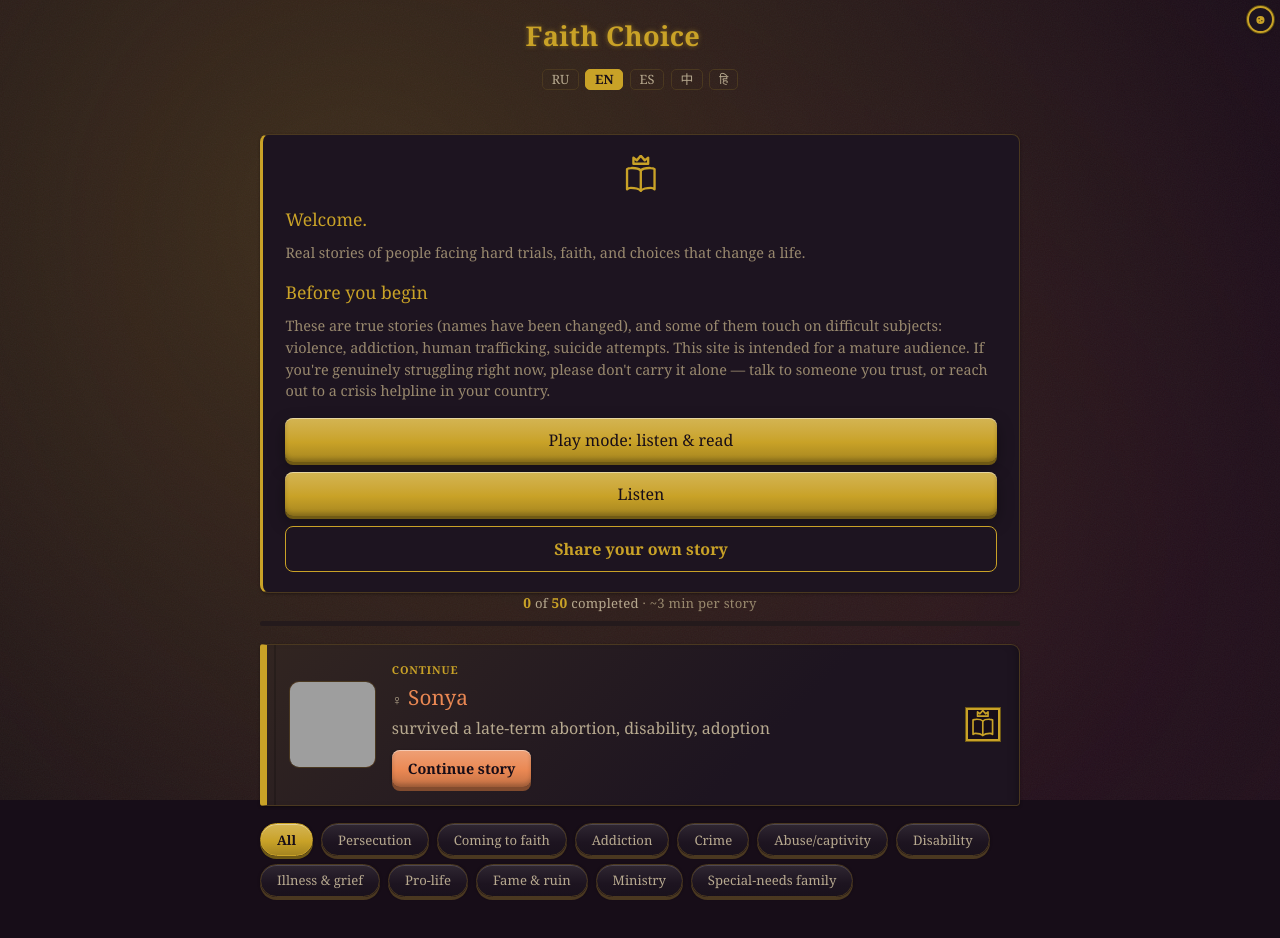
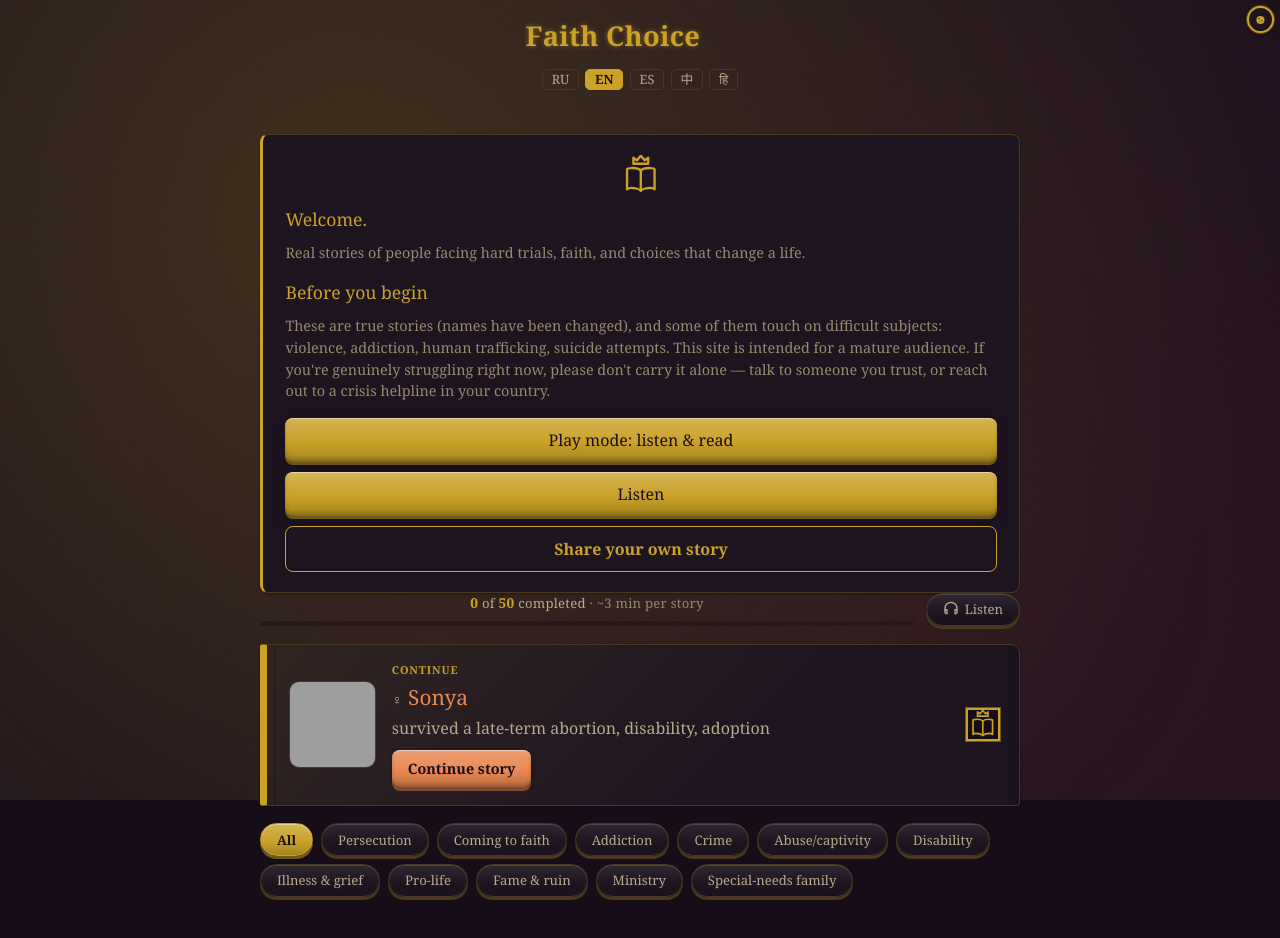
Before and after one commit to ramil996312-ship-it/faithchoice-game, a website: page index.html in a window 1280 px wide. Drawn offline with Linux system fonts and the light colour scheme; grey boxes are pictures that could not be loaded.

Commit message:
feat: кнопка "Слушать" на экране списка историй — запускает режим непрерывного прослушивания прямо из меню, не только с экрана приветствия

```diff
--- a/app.js
+++ b/app.js
@@ -98,6 +98,7 @@ const topRightEl = document.getElementById('topRight');
 const mainEl = document.querySelector('main');
 const offlineBtnEl = document.getElementById('btnOfflineDownload');
 const menuProgressEl = document.getElementById('menuProgress');
+const btnListenModeEl = document.getElementById('btnListenMode');
 const continueCardEl = document.getElementById('continueCard');
 const catChipsEl = document.getElementById('catChips');
 const storiesScreenEl = document.getElementById('storiesScreen');
@@ -643,6 +644,9 @@ function scheduleAutoListenClick() {
   }, 1400);
 }
 if (autoListenBtn) autoListenBtn.addEventListener('click', () => setAutoListen(!autoListen));
+// Тот же вход в "слушать всё подряд", что и btnEnterListen на экране приветствия (см.
+// startContinuousListen ниже), но доступный прямо со списка историй — не только при первом входе.
+if (btnListenModeEl) btnListenModeEl.addEventListener('click', () => startContinuousListen());
 // Хук паузы для активно звучащей озвучки. speakAndReveal подставляет сюда pause/resume/abandon,
 // пока управляет конкретным <audio> текущей сцены.
 let activeVoicePause = null;
@@ -818,6 +822,8 @@ function applyStaticText() {
   } else {
     document.getElementById('btnAgeGateContinue').textContent = t('ageGateButton');
   }
+  const btnListenModeLabelEl = document.getElementById('btnListenModeLabel');
+  if (btnListenModeLabelEl) btnListenModeLabelEl.textContent = t('btnEnterListen'); // тот же смысл ("Слушать"), переиспользуем перевод
   if (storyWarningEl) {
     document.getElementById('btnStoryWarningContinue').textContent = t('storyWarningContinue');
     document.getElementById('btnStoryWarningSkip').textContent = t('storyWarningSkip');
@@ -1096,6 +1102,7 @@ function renderMenu() {
     btn.addEventListener('click', () => startStory(btn.dataset.key));
   });
   updateMenuProgress(completed);
+  if (btnListenModeEl) btnListenModeEl.classList.remove('hidden');
 }
 
 // Общий прогресс по всей коллекции ("Пройдено X из N") — виден только на экране меню (см.
@@ -1159,6 +1166,7 @@ function showStoryWarning(key) {
   document.getElementById('storyWarningBody').textContent = t('storyWarningBody').replace('{theme}', character.theme);
   menuEl.classList.add('hidden');
   if (menuProgressEl) menuProgressEl.classList.add('hidden');
+  if (btnListenModeEl) btnListenModeEl.classList.add('hidden');
   if (continueCardEl) continueCardEl.classList.add('hidden');
   if (catChipsEl) catChipsEl.classList.add('hidden');
   if (tabBarEl) tabBarEl.classList.add('hidden');
@@ -1218,6 +1226,7 @@ function beginStoryPlay(key) {
   renderProgress();
   menuEl.classList.add('hidden');
   if (menuProgressEl) menuProgressEl.classList.add('hidden');
+  if (btnListenModeEl) btnListenModeEl.classList.add('hidden');
   if (continueCardEl) continueCardEl.classList.add('hidden');
   if (catChipsEl) catChipsEl.classList.add('hidden');
   if (tabBarEl) tabBarEl.classList.add('hidden');
--- a/index.html
+++ b/index.html
@@ -722,7 +722,9 @@
     text-decoration: none; font-size: 0.85rem;
   }
   #aboutLink:hover { color: var(--accent); }
-  #menuProgress { margin-bottom: 1.1rem; }
+  #menuTopRow { display: flex; align-items: flex-start; justify-content: space-between; gap: 0.75rem; margin-bottom: 1.1rem; }
+  #menuTopRow #menuProgress { margin-bottom: 0; flex: 1; min-width: 0; }
+  .listen-chip { display: inline-flex; align-items: center; gap: 0.35rem; flex: none; }
   #menuProgress .cp-text {
     text-align: center; font-size: 0.82rem; color: var(--text-dim);
     margin-bottom: 0.45rem; letter-spacing: 0.02em;
@@ -946,7 +948,10 @@
   </div>
 
   <div id="storiesScreen">
-    <div id="menuProgress" class="hidden"></div>
+    <div id="menuTopRow">
+      <div id="menuProgress" class="hidden"></div>
+      <button id="btnListenMode" type="button" class="cat-chip listen-chip hidden"><svg viewBox="0 0 24 24" width="16" height="16" fill="none" stroke="currentColor" stroke-width="2" stroke-linecap="round" stroke-linejoin="round" aria-hidden="true"><path d="M3 14v-3a9 9 0 0 1 18 0v3"/><path d="M21 14v3a2 2 0 0 1-2 2h-1v-6h1a2 2 0 0 1 2 2Z"/><path d="M3 14v3a2 2 0 0 0 2 2h1v-6H5a2 2 0 0 0-2 2Z"/></svg><span id="btnListenModeLabel"></span></button>
+    </div>
     <div id="continueCard" class="hidden"></div>
     <div id="catChips" class="hidden"></div>
     <div id="menu" class="hidden card-row"></div>
```
Also changed, not shown: www/app.js (+9 -0 lines), www/index.html (+7 -2 lines).
